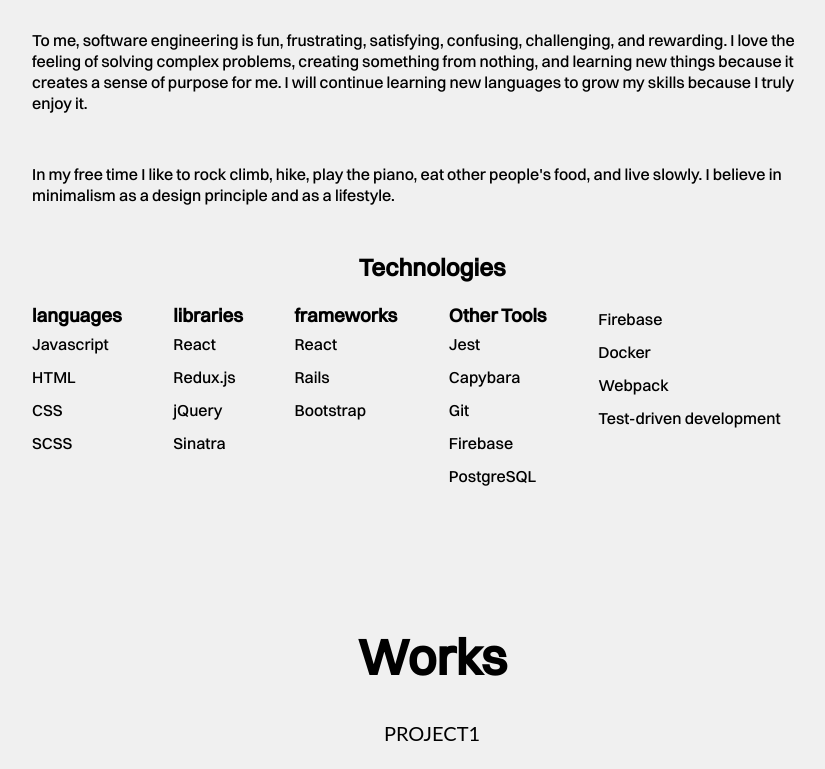
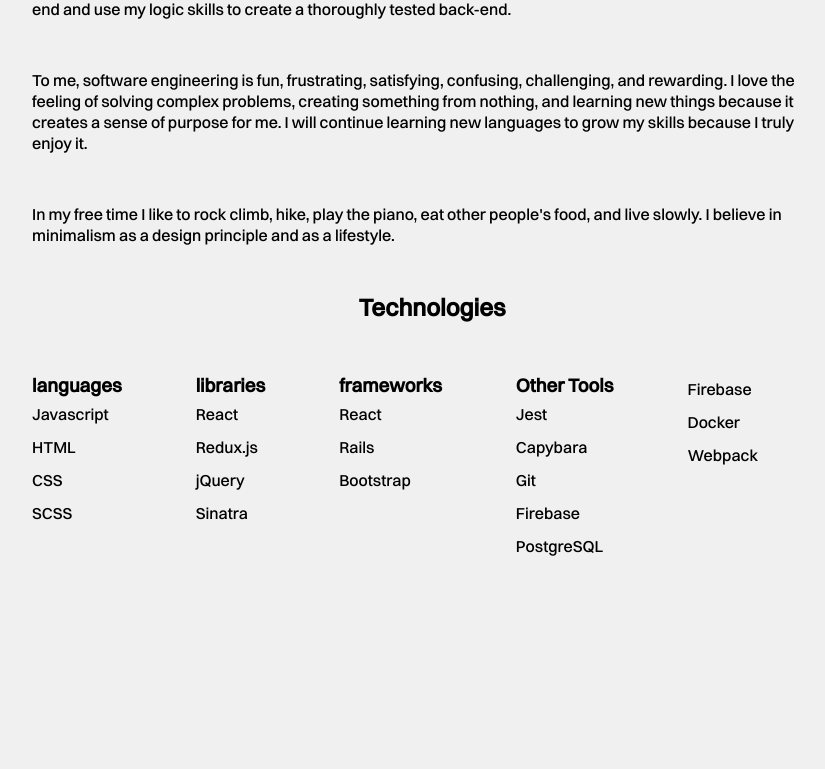
Before and after one commit to mekinsie/portfolio-react, a React (Create React App) app: page / in a window 1280 px wide. Shown: the part 1180-1949 px from the top of the page, without its empty margins (208-1033 px from the left). Built offline with nearby package versions, Linux system fonts and the light colour scheme.

Commit message:
Edit heights of each component

```diff
--- a/src/components/About.js
+++ b/src/components/About.js
@@ -3,17 +3,19 @@
 
 function About(){
 
+  const AboutDiv = styled.div`
+  height: 1000px;
+  `;
+
   const AboutHeader = styled.h1`
+  padding-top: 80px;
+  margin-bottom: 20px;
   font-size: 50px;
   text-align: center;
   font-family: 'Switzer-Medium';
-  margin-bottom: 20px;
-  padding-top: 40px;
   `;
 
   const AboutParagraph = styled.p`
-  // text-align: center;
-  // font-family: 'Switzer-Medium';
   margin-bottom: 20px;
   margin-left: auto;
   margin-right: auto;
@@ -22,7 +24,7 @@
 `;
 
   const List = styled.ul`
-    padding-top: 20px;
+    padding-top: 50px;
     display: flex;
     flex-direction: column;
     flex-wrap: wrap;
@@ -32,9 +34,6 @@
     margin: auto;
 `;
 
-  const AboutDiv = styled.div`
-  height: 100vh;
-  `;
 
   const center = {
     textAlign: 'center',
@@ -80,7 +79,6 @@
             <li>Firebase</li>
             <li>Docker</li>
             <li>Webpack</li>
-            <li>Test-driven development</li>
           </List>
       </div>
     </AboutDiv>
--- a/src/components/Works.js
+++ b/src/components/Works.js
@@ -3,7 +3,7 @@
 
 function Works(){
   const WorksDiv = styled.div`
-  height: 900px;
+  height: 1000px;
   `;
 
   const WorksHeader = styled.h1`
--- a/src/css/index.scss
+++ b/src/css/index.scss
@@ -67,7 +67,7 @@
       }
 
       &:hover {
-        color: #95a5a6;
+        color: #9e9e9e;
       }
 
       &:hover::after {
```
